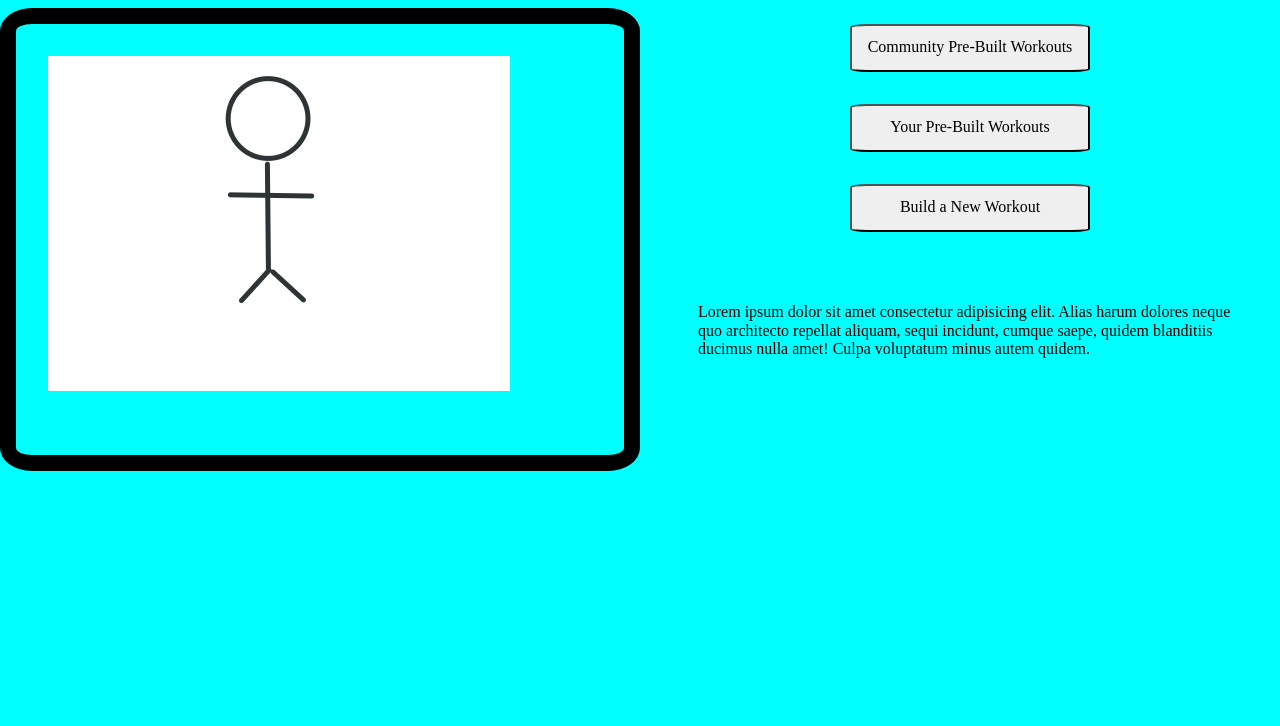
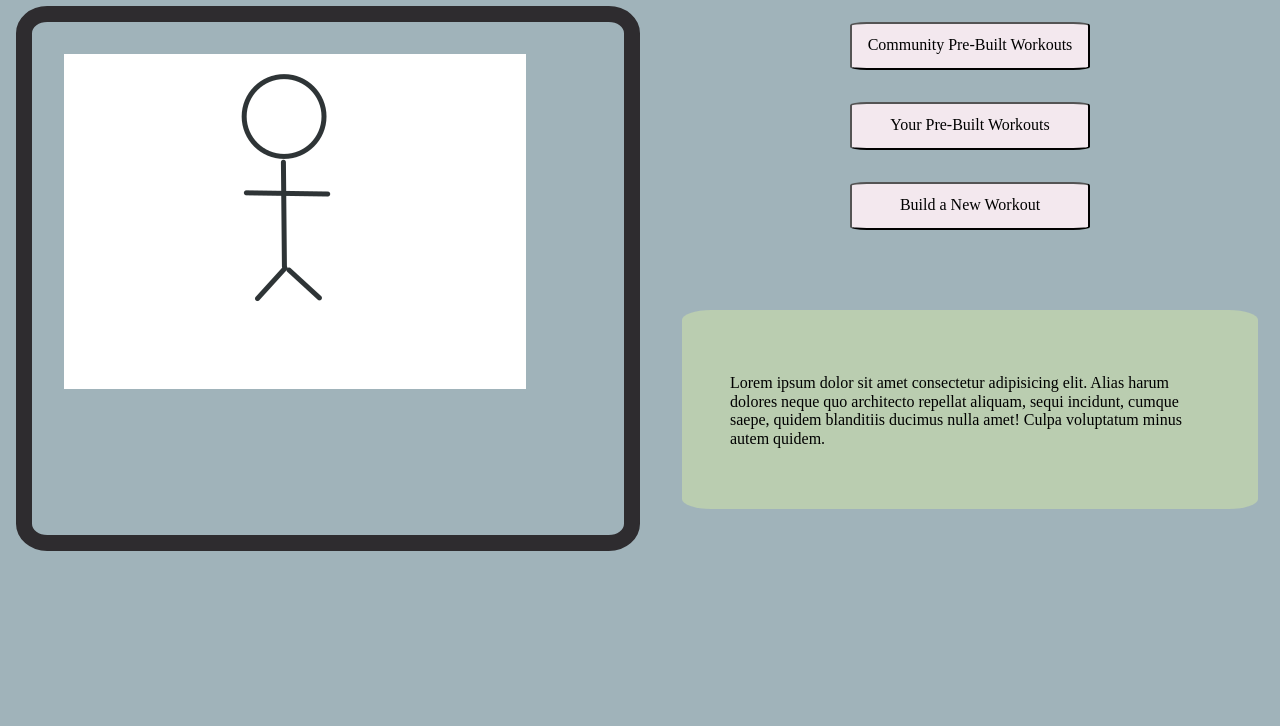
Before and after one commit to turbokungfu/HIIT-Machine, a plain HTML site: page index.html in a window 1280 px wide. Shown: the part 74-800 px from the top of the page. Drawn offline with Linux system fonts and the light colour scheme.

Commit message:
added a little css and another page

```diff
--- a/css/style.css
+++ b/css/style.css
@@ -8,10 +8,10 @@
 /* BASE STYLES
 /*******************************************/
 body{
-  background-color: aqua;
+  background-color: #A0B3BA;
 }
 .title{
-  border: 1px solid black;
+  color: #2E2C2F;
   text-align: center;
 }
 .page{
@@ -23,8 +23,9 @@ body{
 .woPicture{
   grid-column: 1;
   grid-row: 1 / 4;
-  border: 1rem solid black;
+  border: 1rem solid #2E2C2F;
   padding: 2rem;
+  margin-left: 1rem;
   border-radius: 5%;
 }
 .woButtons{
@@ -34,6 +35,12 @@ body{
   justify-items: center;
   align-items: center;
   height: 15rem;
+}
+.button{
+  background-color: #F3E8EE;
+}
+.button:hover{
+  background-color: #729B79;
 }
 #button1{
  height: 3rem;
@@ -54,7 +61,10 @@ body{
  border-radius: 7%;
 }
 .explain{
+  background-color: #bacdb0;
   grid-column: 2;
   grid-row: 2;
   padding: 3rem;
+  border-radius: 5%;
+  margin: 2rem;
 }
--- a/index.html
+++ b/index.html
@@ -21,9 +21,9 @@
 		<img id="woWindow" src="assets/workoutPerson.png" alt="">
 	</section>
 	<section class="woButtons">
-		<button id="button1">Community Pre-Built Workouts</button>
-		<button id="button2">Your Pre-Built Workouts</button>
-		<button id="button3">Build a New Workout</button>
+		<button class="button" id="button1">Community Pre-Built Workouts</button>
+		<button class="button" id="button2">Your Pre-Built Workouts</button>
+		<a href="assets/newWorkout.html"><button class="button" id="button3">Build a New Workout</button></a>
 	</section>
 	<section class="explain"><p>Lorem ipsum dolor sit amet consectetur adipisicing elit. Alias harum dolores neque quo architecto repellat aliquam, sequi incidunt, cumque saepe, quidem blanditiis ducimus nulla amet! Culpa voluptatum minus autem quidem.</p>
 	</section>
```
Also changed, not shown: assets/newWorkout.html (added, +14 -0 lines).
